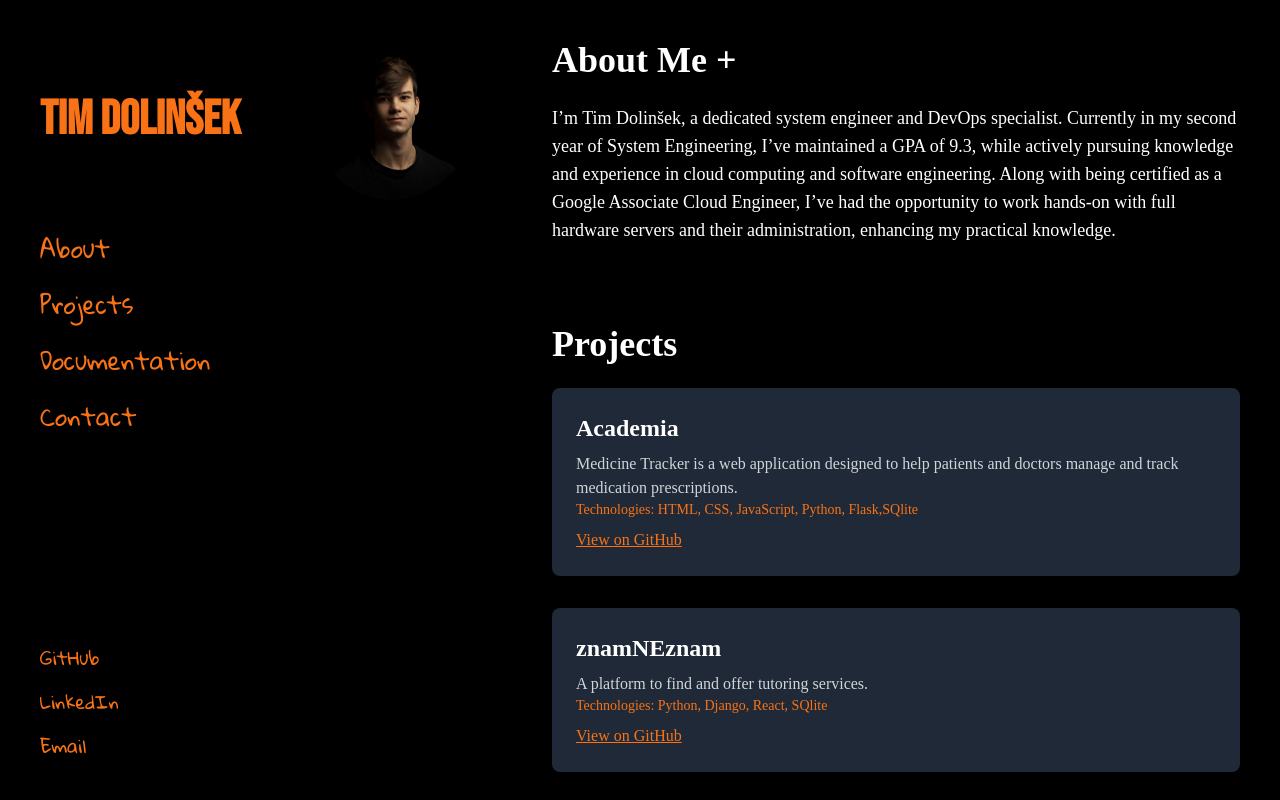
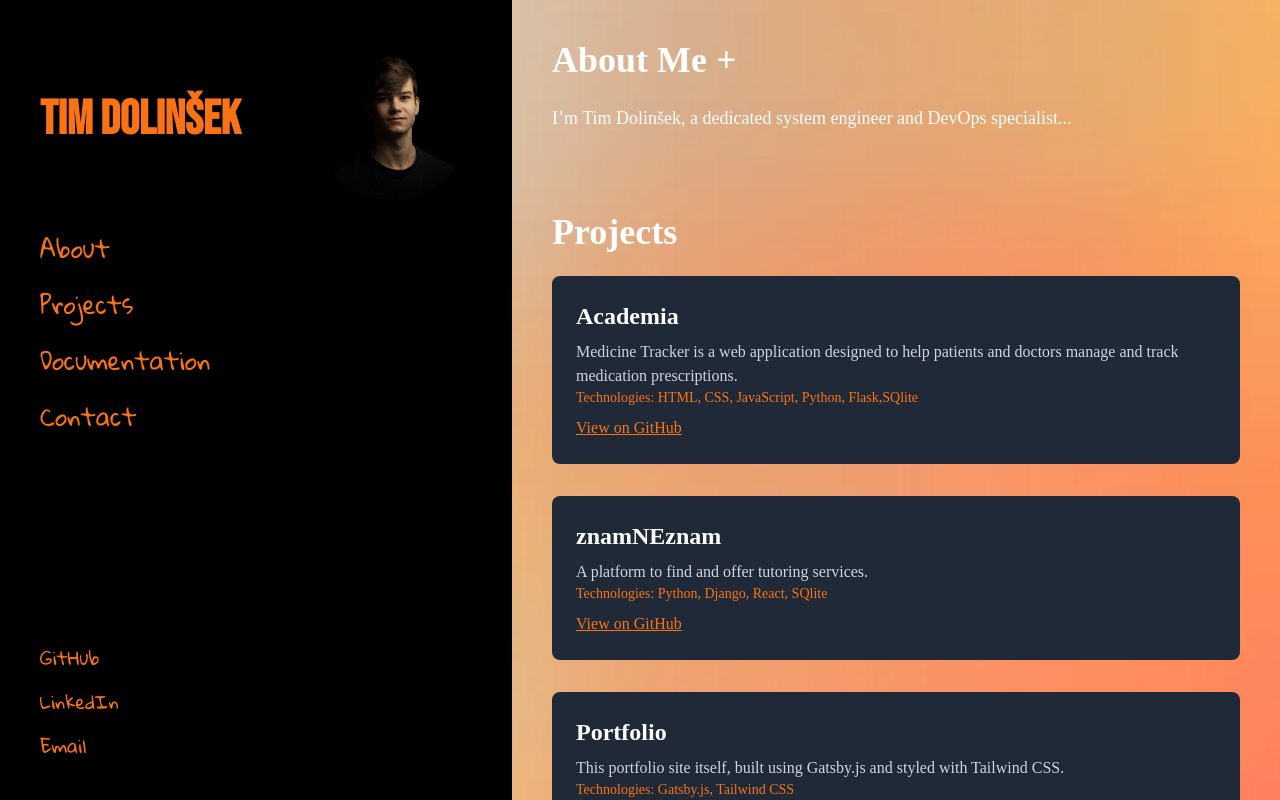
Before and after one commit to DoliTim/Portfolio, a Gatsby site: page / in a window 1280 px wide. Built offline with nearby package versions, Linux system fonts and the light colour scheme; Gatsby itself is replaced by a stand-in of ours.

Commit message:
Backgground added and text

```diff
--- a/src/pages/index.js
+++ b/src/pages/index.js
@@ -2,6 +2,7 @@ import React, { useState } from "react";
 import { motion } from "framer-motion";
 import { gsap } from "gsap";
 import profileImage from "../images/Tim-Dolinšek-scaled.jpg";
+import backgroundImage from "../images/beige-iphone-1125-x-2436-j9s93wpzj16y2r9u.jpg"; // Make sure to import your background image here
 
 const IndexPage = () => {
   const [isAboutExpanded, setIsAboutExpanded] = useState(false);
@@ -93,7 +94,16 @@ const IndexPage = () => {
       </motion.aside>
 
       {/* Main Content */}
-      <main className="w-full lg:w-3/5 p-8 lg:p-10 ml-auto font-newamsterdam">
+      <main className="w-full lg:w-3/5 p-8 lg:p-10 ml-auto font-newamsterdam relative">
+        {/* Right Background Image */}
+        <div
+          className="fixed top-0 right-0 w-full lg:w-3/5 h-screen bg-cover bg-center z-0"
+          style={{
+            backgroundImage: `url(${backgroundImage})`,
+          }}
+        ></div>
+
+        <div className="relative z-10"> {/* Ensure content is above background */}
           {/* Always Visible About Section */}
           <section id="about" className="mb-16 lg:mb-20">
             <div className="cursor-pointer" onClick={toggleAboutSection}>
@@ -102,7 +112,7 @@ const IndexPage = () => {
               </h2>
               {/* First paragraph always visible */}
               <p className="text-base lg:text-lg leading-relaxed">
-              I’m Tim Dolinšek, a dedicated system engineer and DevOps specialist. Currently in my second year of System Engineering, I’ve maintained a GPA of 9.3, while actively pursuing knowledge and experience in cloud computing and software engineering. Along with being certified as a Google Associate Cloud Engineer, I’ve had the opportunity to work hands-on with full hardware servers and their administration, enhancing my practical knowledge.
+                I’m Tim Dolinšek, a dedicated system engineer and DevOps specialist...
               </p>
             </div>
 
@@ -131,7 +141,7 @@ const IndexPage = () => {
           </motion.div>
         </section>
 
-        {/* Projects Section */}
+
           <section id="projects" className="mb-16 lg:mb-20">
   <h2 className="text-3xl lg:text-4xl font-bold mb-4 lg:mb-6">Projects</h2>
   <div className="space-y-8">
@@ -182,14 +192,11 @@ const IndexPage = () => {
   </div>
 </section>
 
-
-
-
           {/* Documentation Section */}
           <section id="documentation" className="mb-16 lg:mb-20">
             <h2 className="text-3xl lg:text-4xl font-bold mb-4 lg:mb-6">Documentation</h2>
             <p className="text-base lg:text-lg leading-relaxed">
-            Here is where you can find my technical documentation, covering topics like cloud infrastructure, automation scripts, and system configuration.
+              Here is where you can find my technical documentation...
             </p>
           </section>
 
@@ -198,9 +205,10 @@ const IndexPage = () => {
             <h2 className="text-3xl lg:text-4xl font-bold mb-4 lg:mb-6">Download My CV</h2>
             <a href="/files/PR1-Tim_Dolinsek.pdf" download className="text-orange-500 hover:text-orange-300 underline">Download CV (PDF)</a>
           </section>
+        </div>
       </main>
     </div>
   );
 };
 
-export default IndexPage
+export default IndexPage;
--- a/src/styles/global.css
+++ b/src/styles/global.css
@@ -3,6 +3,7 @@
 @tailwind utilities;
 
 @import url('https://fonts.googleapis.com/css2?family=Bebas+Neue&family=Gloria+Hallelujah&family=New+Amsterdam&display=swap'); /* Add New Amsterdam to your import */
+@import url('https://fonts.googleapis.com/css2?family=Roboto:wght@400;500;700&display=swap');
 
 html, body {
   margin: 0;
--- a/tailwind.config.js
+++ b/tailwind.config.js
@@ -1,15 +1,16 @@
 /** @type {import('tailwindcss').Config} */
 module.exports = {
   content: [
-    `./src/pages/**/*.{js,jsx,ts,tsx}`,
-    `./src/components/**/*.{js,jsx,ts,tsx}`,
+    './src/pages/**/*.{js,jsx,ts,tsx}',
+    './src/components/**/*.{js,jsx,ts,tsx}',
   ],
   theme: {
     extend: {
       fontFamily: {
         bebas: ['Bebas Neue', 'sans-serif'],
         gloria: ['Gloria Hallelujah', 'cursive'],
-        newamsterdam: ['New Amsterdam', 'serif'], // Add New Amsterdam here
+        newamsterdam: ['New Amsterdam', 'serif'],
+        roboto: ['Roboto', 'sans-serif'], // Add Roboto here
       },
     },
   },
```
Also changed, not shown: src/images/beige-iphone-1125-x-2436-j9s93wpzj16y2r9u.jpg (added), src/images/icon.png, src/images/premium_photo-1701534008693-0eee0632d47a.jpg (added). Lines whose indentation alone changed are shown as unchanged.
